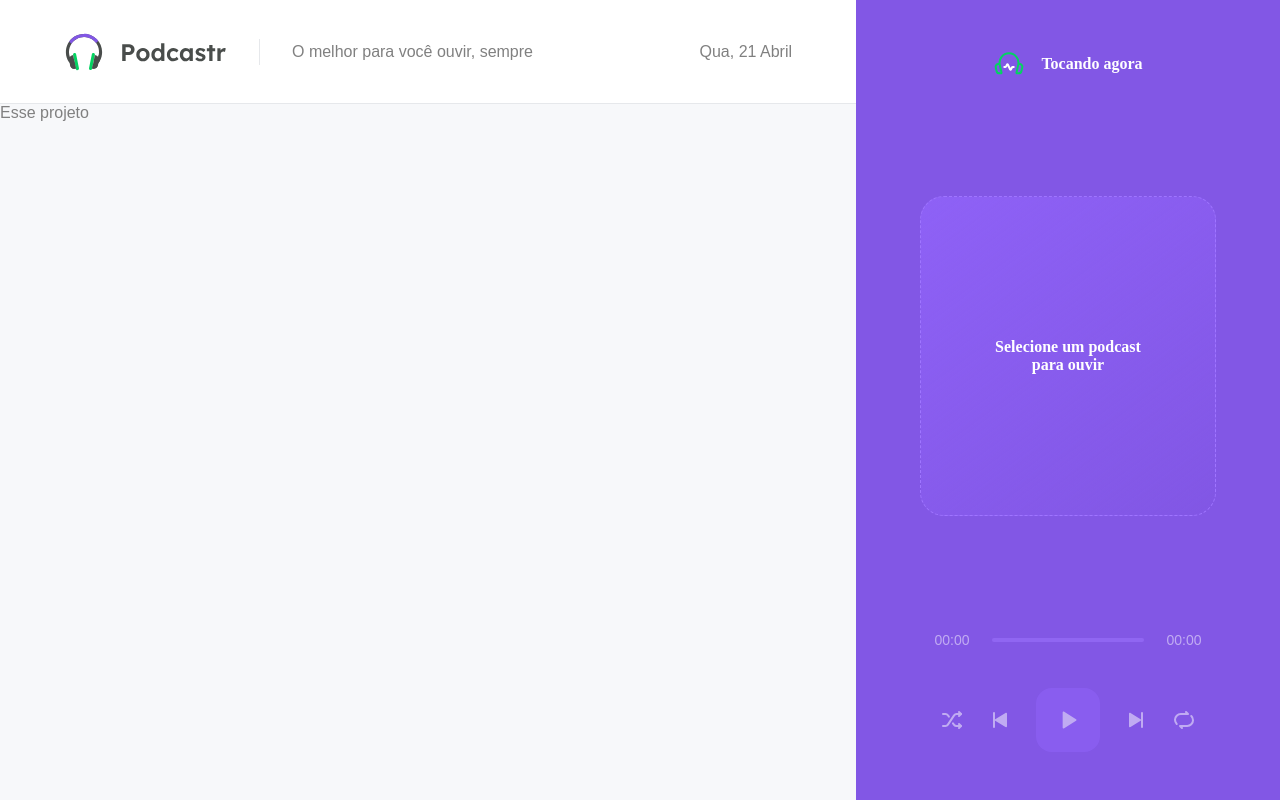
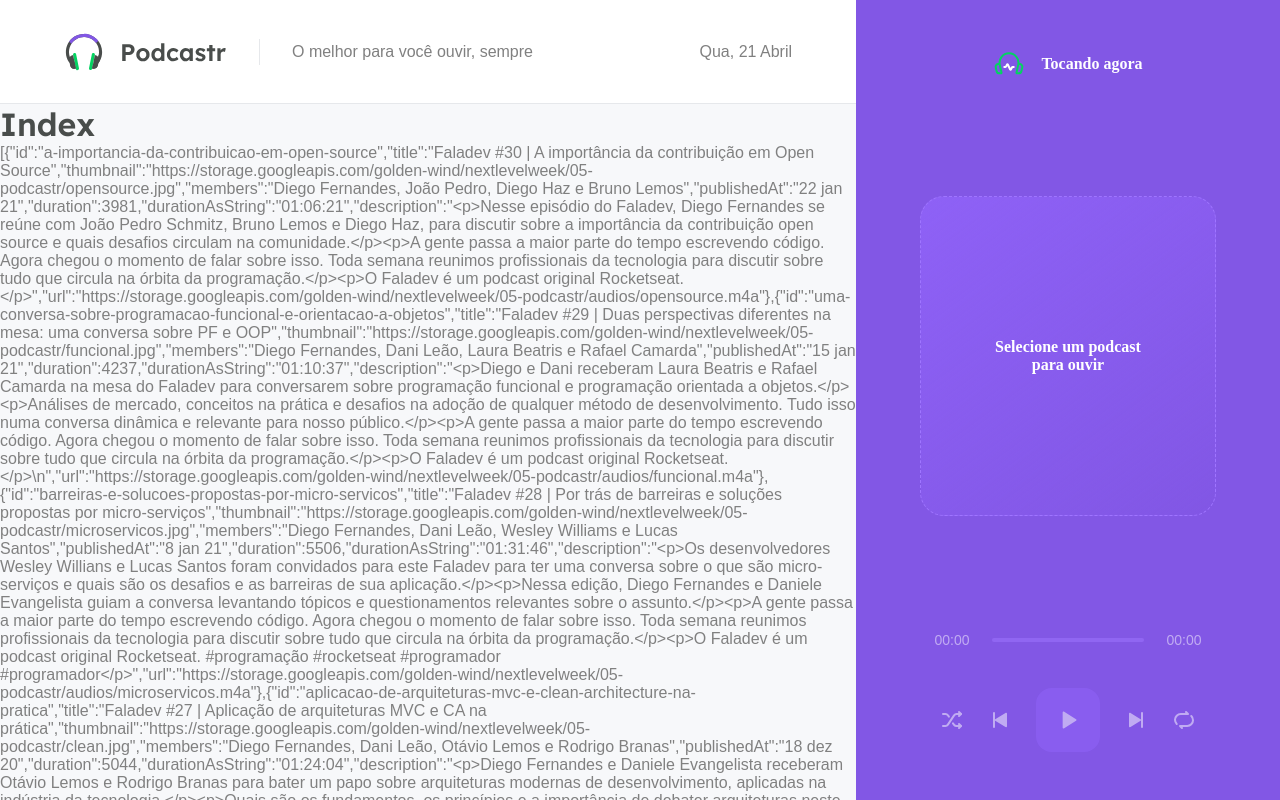
Before and after one commit to Fioravante1/project-podcastr-nlw, a Next.js app: page / in a window 1280 px wide. Shown: the top 800 px of the page. Built offline with nearby package versions, Linux system fonts and the light colour scheme; data requests are answered from the project's data file.

Commit message:
Formatando os dados recebidos do json

```diff
--- a/package.json
+++ b/package.json
@@ -9,6 +9,7 @@
     "server": "json-server server.json -w -d 750 -p 3333"
   },
   "dependencies": {
+    "axios": "^0.21.1",
     "date-fns": "^2.21.1",
     "next": "10.1.3",
     "react": "17.0.2",
--- a/src/pages/index.tsx
+++ b/src/pages/index.tsx
@@ -1,16 +1,62 @@
-export default function Home() {
+import { GetStaticProps } from 'next';
+import { format, parseISO } from 'date-fns';
+import ptBR from 'date-fns/locale/pt-BR'
+import { api } from '../services/api';
+import { convertDurationToTimeString } from '../utils/coverterDurationsToTimeString';
+
+type Episode = {
+  id: string;
+  title: string;
+  thumbnail: string;
+  description: string;
+  members: string;
+  duration: number;
+  durationAsString: string;
+  url: string;
+  puplishedAt: string;
+}
+
+type HomeProps = {
+  episodes: Episode[];
+}
+
+export default function Home(props: HomeProps) {
   return (
-    <p>Esse projeto</p>
+
+    <div>
+      <h1>Index</h1>
+      <p>{JSON.stringify(props.episodes)}</p>
+    </div>
+
   )
 }
 
-export async function getStaticProps() {
-  const response = await fetch('http://localhost:3333/episodes')
-  const data = await response.json()
+export  const getStaticProps: GetStaticProps = async () => {
+  const { data } = await api.get('episodes', {
+    params: {
+      _limit: 12,
+      _sort: 'published_at',
+      _order: 'desc'
+    }
+  })
+
+  const episodes = data.map(episode => {
+    return {
+      id: episode.id,
+      title: episode.title,
+      thumbnail: episode.thumbnail,
+      members: episode.members,
+      publishedAt: format(parseISO(episode.published_at), 'd MMM yy', { locale: ptBR}),
+      duration: Number(episode.file.duration),
+      durationAsString: convertDurationToTimeString(Number(episode.file.duration)),
+      description: episode.description,
+      url: episode.file.url,
+    };
+  })
 
   return {
     props: {
-      episodes: data,
+      episodes
     },
     revalidate: 60 * 60 * 8,
   }
--- /dev/null
+++ b/src/services/api.ts
@@ -0,0 +1,5 @@
+import axios from 'axios';
+
+export const api = axios.create({
+  baseURL: 'http://localhost:3333/'
+})
--- /dev/null
+++ b/src/utils/coverterDurationsToTimeString.ts
@@ -0,0 +1,11 @@
+export function convertDurationToTimeString(duration: number): string {
+  const hours = Math.floor(duration / 3600)
+  const minutes = Math.floor((duration % 3600) / 60);
+  const seconds = duration % 60;
+
+  const resultString = [hours, minutes, seconds]
+    .map(unit => String(unit).padStart(2, '0'))
+    .join(':')
+
+  return resultString;
+}
```
Also changed, not shown: 1 other file (tests, documents, lock files or other folders).
